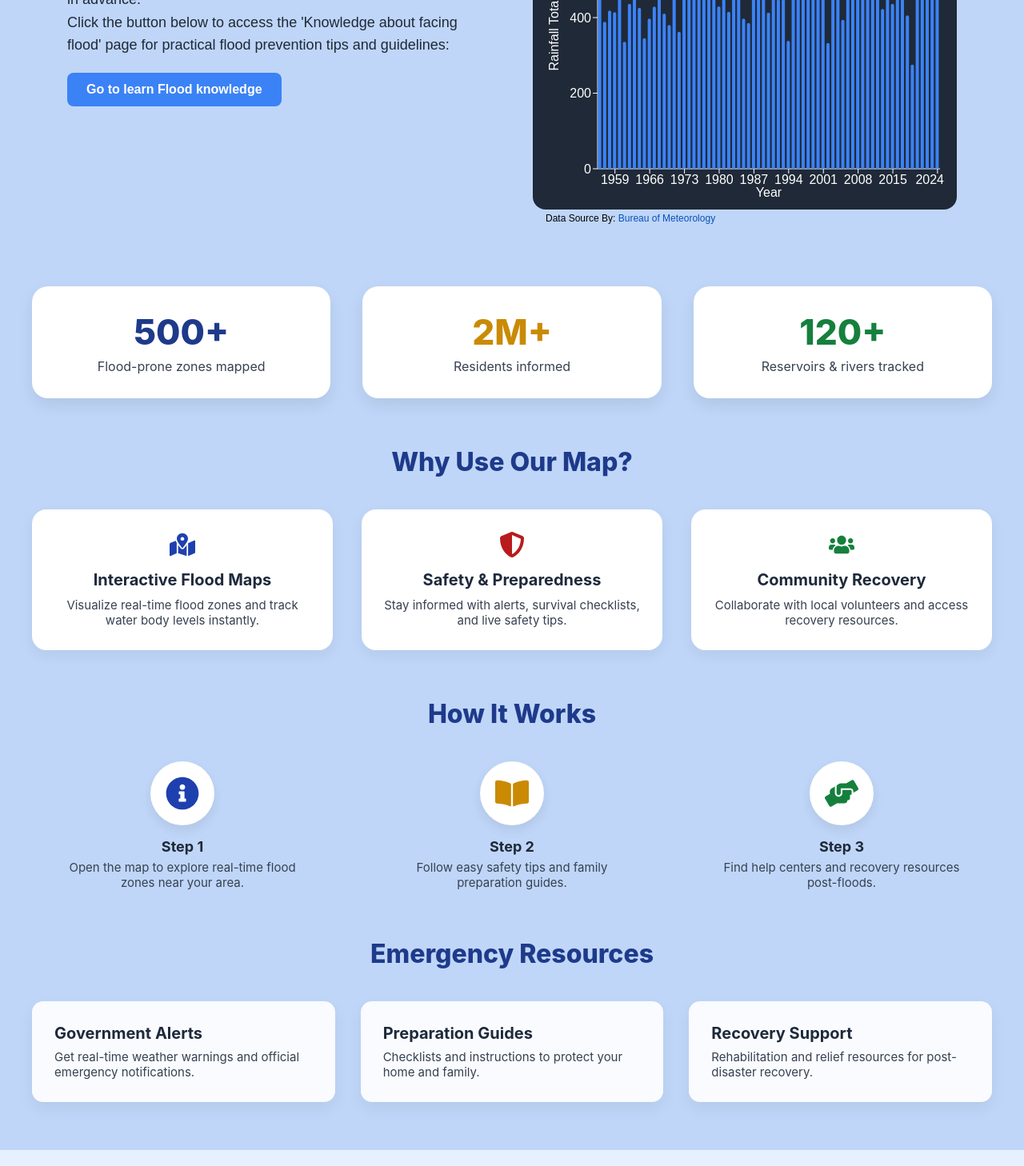
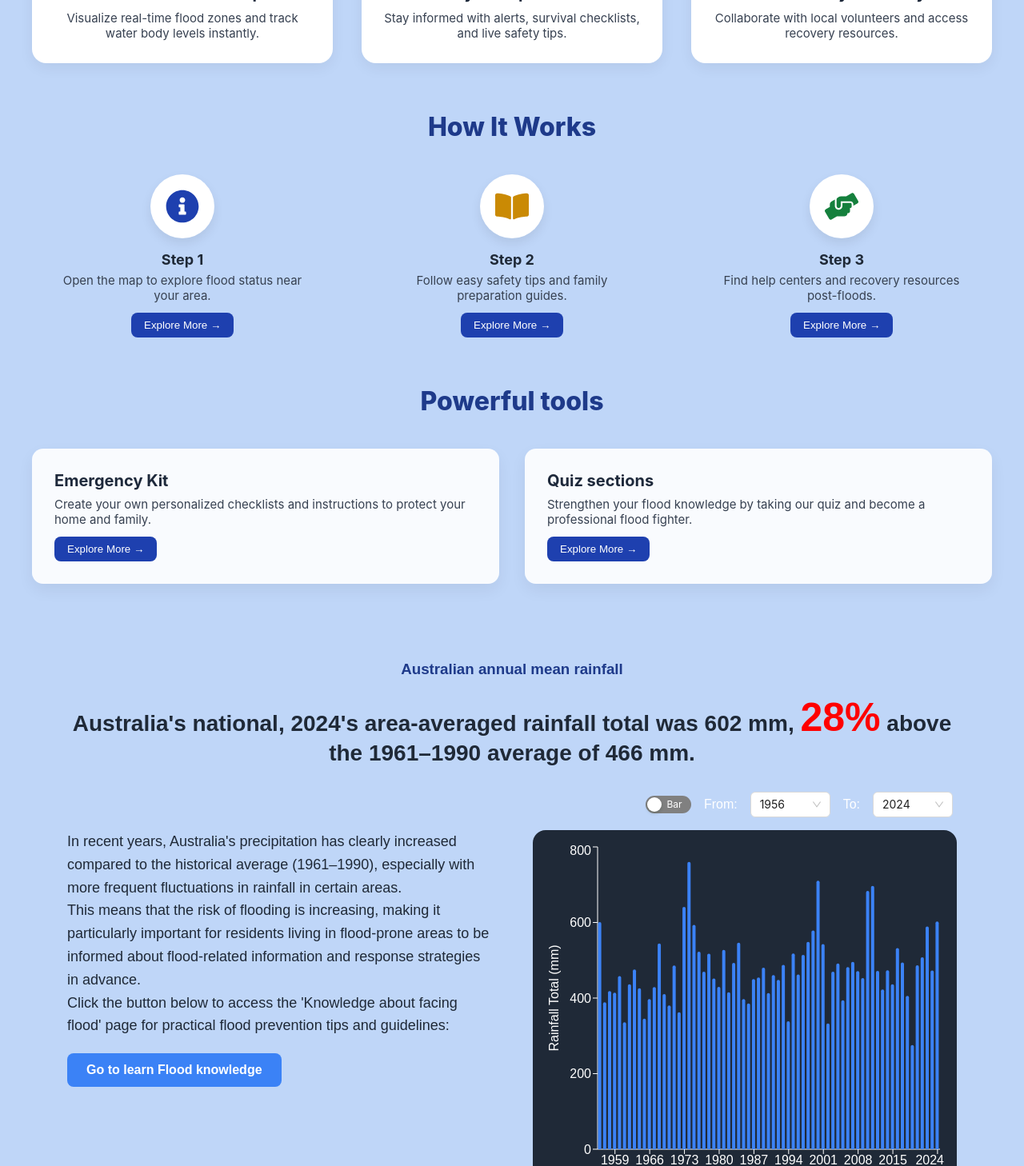
Before and after one commit to Airius2001/floodfighter, a Next.js app: page / in a window 1280 px wide. Shown: the part 1100-2558 px from the top of the page at 80% size. Built offline with nearby package versions, Linux system fonts and the light colour scheme.

Commit message:
Fix the Homepage UI based on the feedback

```diff
--- a/app/page.tsx
+++ b/app/page.tsx
@@ -38,7 +38,8 @@ export default function HomePage() {
       <Hero onExplore={handleExplore} />
       {expanded && (
         <div style={revealPanel} ref={contentRef}>
-          <FloodFighterUI /> <Statistics />
+          <Statistics />
+          <FloodFighterUI />
         </div>
       )}
     </div>
--- a/components/sections/Statistics.tsx
+++ b/components/sections/Statistics.tsx
@@ -7,13 +7,14 @@ import {
   FaHandsHelping,
   FaBookOpen,
 } from "react-icons/fa";
+import Link from "next/link";
+import Magnet from "../../src/magnet/Magnet";
 
 export function Statistics() {
   return (
     <section
       style={{
-        background:
-          "rgb(191, 214, 248)",
+        background: "rgb(191, 214, 248)",
         padding: "60px 20px",
         color: "#1f2937",
         fontFamily: "Inter, sans-serif",
@@ -32,9 +33,17 @@ export function Statistics() {
           }}
         >
           {[
-            { number: "500+", label: "Flood-prone zones mapped", color: "#1e3a8a" },
+            {
+              number: "500+",
+              label: "Flood-prone zones mapped",
+              color: "#1e3a8a",
+            },
             { number: "2M+", label: "Residents informed", color: "#ca8a04" },
-            { number: "120+", label: "Reservoirs & rivers tracked", color: "#15803d" },
+            {
+              number: "120+",
+              label: "Reservoirs & rivers tracked",
+              color: "#15803d",
+            },
           ].map((stat, i) => (
             <div
               key={i}
@@ -47,7 +56,8 @@ export function Statistics() {
               }}
               onMouseEnter={(e) => {
                 e.currentTarget.style.transform = "translateY(-6px)";
-                e.currentTarget.style.boxShadow = "0 10px 25px rgba(0,0,0,0.12)";
+                e.currentTarget.style.boxShadow =
+                  "0 10px 25px rgba(0,0,0,0.12)";
               }}
               onMouseLeave={(e) => {
                 e.currentTarget.style.transform = "translateY(0)";
@@ -166,17 +176,20 @@ export function Statistics() {
             {
               icon: <FaInfoCircle size={42} color="#1e40af" />,
               step: "Step 1",
-              desc: "Open the map to explore real-time flood zones near your area.",
+              desc: "Open the map to explore flood status near your area.",
+              link: "/map",
             },
             {
               icon: <FaBookOpen size={42} color="#ca8a04" />,
               step: "Step 2",
               desc: "Follow easy safety tips and family preparation guides.",
+              link: "/knowledge",
             },
             {
               icon: <FaHandsHelping size={42} color="#15803d" />,
               step: "Step 3",
               desc: "Find help centers and recovery resources post-floods.",
+              link: "/check-postcode",
             },
           ].map((step, i) => (
             <div key={i} style={{ maxWidth: 320, margin: "0 auto" }}>
@@ -206,11 +219,37 @@ export function Statistics() {
                 {step.step}
               </h4>
               <p style={{ color: "#374151", fontSize: 15 }}>{step.desc}</p>
+
+              {/* Button */}
+              <Magnet padding={50} disabled={false} magnetStrength={2}>
+                <Link href={step.link}>
+                  <button
+                    style={{
+                      marginTop: 12,
+                      backgroundColor: "#1e40af",
+                      color: "white",
+                      border: "none",
+                      padding: "8px 16px",
+                      borderRadius: 8,
+                      cursor: "pointer",
+                      transition: "background-color 0.2s ease",
+                    }}
+                    onMouseOver={(e) =>
+                      (e.currentTarget.style.backgroundColor = "#1d4ed8")
+                    }
+                    onMouseOut={(e) =>
+                      (e.currentTarget.style.backgroundColor = "#1e40af")
+                    }
+                  >
+                    Explore More →
+                  </button>
+                </Link>
+              </Magnet>
             </div>
           ))}
         </div>
 
-        {/* ======= Emergency Resources ======= */}
+        {/* ======= Powerful tools ======= */}
         <h2
           style={{
             fontSize: 32,
@@ -220,7 +259,7 @@ export function Statistics() {
             marginBottom: 40,
           }}
         >
-          Emergency Resources
+          Powerful tools
         </h2>
         <div
           style={{
@@ -231,16 +270,14 @@ export function Statistics() {
         >
           {[
             {
-              title: "Government Alerts",
-              desc: "Get real-time weather warnings and official emergency notifications.",
+              title: "Emergency Kit",
+              desc: "Create your own personalized checklists and instructions to protect your home and family.",
+              link: "/before/emergency-kit",
             },
             {
-              title: "Preparation Guides",
-              desc: "Checklists and instructions to protect your home and family.",
-            },
-            {
-              title: "Recovery Support",
-              desc: "Rehabilitation and relief resources for post-disaster recovery.",
+              title: "Quiz sections",
+              desc: "Strengthen your flood knowledge by taking our quiz and become a professional flood fighter.",
+              link: "/quiz",
             },
           ].map((res, i) => (
             <div
@@ -272,6 +309,32 @@ export function Statistics() {
                 {res.title}
               </h3>
               <p style={{ color: "#374151", fontSize: 15 }}>{res.desc}</p>
+
+              {/* Button */}
+              <Magnet padding={50} disabled={false} magnetStrength={2}>
+                <Link href={res.link}>
+                  <button
+                    style={{
+                      marginTop: 12,
+                      backgroundColor: "#1e40af",
+                      color: "white",
+                      border: "none",
+                      padding: "8px 16px",
+                      borderRadius: 8,
+                      cursor: "pointer",
+                      transition: "background-color 0.2s ease",
+                    }}
+                    onMouseOver={(e) =>
+                      (e.currentTarget.style.backgroundColor = "#1d4ed8")
+                    }
+                    onMouseOut={(e) =>
+                      (e.currentTarget.style.backgroundColor = "#1e40af")
+                    }
+                  >
+                    Explore More →
+                  </button>
+                </Link>
+              </Magnet>
             </div>
           ))}
         </div>
--- /dev/null
+++ b/src/magnet/Magnet.tsx
@@ -0,0 +1,95 @@
+import React, {
+  useState,
+  useEffect,
+  useRef,
+  ReactNode,
+  HTMLAttributes,
+} from "react";
+
+interface MagnetProps extends HTMLAttributes<HTMLDivElement> {
+  children: ReactNode;
+  padding?: number;
+  disabled?: boolean;
+  magnetStrength?: number;
+  activeTransition?: string;
+  inactiveTransition?: string;
+  wrapperClassName?: string;
+  innerClassName?: string;
+}
+
+const Magnet: React.FC<MagnetProps> = ({
+  children,
+  padding = 100,
+  disabled = false,
+  magnetStrength = 2,
+  activeTransition = "transform 0.3s ease-out",
+  inactiveTransition = "transform 0.5s ease-in-out",
+  wrapperClassName = "",
+  innerClassName = "",
+  ...props
+}) => {
+  const [isActive, setIsActive] = useState<boolean>(false);
+  const [position, setPosition] = useState<{ x: number; y: number }>({
+    x: 0,
+    y: 0,
+  });
+  const magnetRef = useRef<HTMLDivElement>(null);
+
+  useEffect(() => {
+    if (disabled) {
+      setPosition({ x: 0, y: 0 });
+      return;
+    }
+
+    const handleMouseMove = (e: MouseEvent) => {
+      if (!magnetRef.current) return;
+
+      const { left, top, width, height } =
+        magnetRef.current.getBoundingClientRect();
+      const centerX = left + width / 2;
+      const centerY = top + height / 2;
+
+      const distX = Math.abs(centerX - e.clientX);
+      const distY = Math.abs(centerY - e.clientY);
+
+      if (distX < width / 2 + padding && distY < height / 2 + padding) {
+        setIsActive(true);
+        const offsetX = (e.clientX - centerX) / magnetStrength;
+        const offsetY = (e.clientY - centerY) / magnetStrength;
+        setPosition({ x: offsetX, y: offsetY });
+      } else {
+        setIsActive(false);
+        setPosition({ x: 0, y: 0 });
+      }
+    };
+
+    window.addEventListener("mousemove", handleMouseMove);
+    return () => {
+      window.removeEventListener("mousemove", handleMouseMove);
+    };
+  }, [padding, disabled, magnetStrength]);
+
+  const transitionStyle = isActive ? activeTransition : inactiveTransition;
+
+  return (
+    <div
+      ref={magnetRef}
+      className={wrapperClassName}
+      style={{ position: "relative", display: "inline-block" }}
+      {...props}
+    >
+      <div
+        className={innerClassName}
+        style={{
+          transform: `translate3d(${position.x}px, ${position.y}px, 0)`,
+          transition: transitionStyle,
+          willChange: "transform",
+        }}
+      >
+        {children}
+      </div>
+    </div>
+  );
+};
+
+export default Magnet;
```
